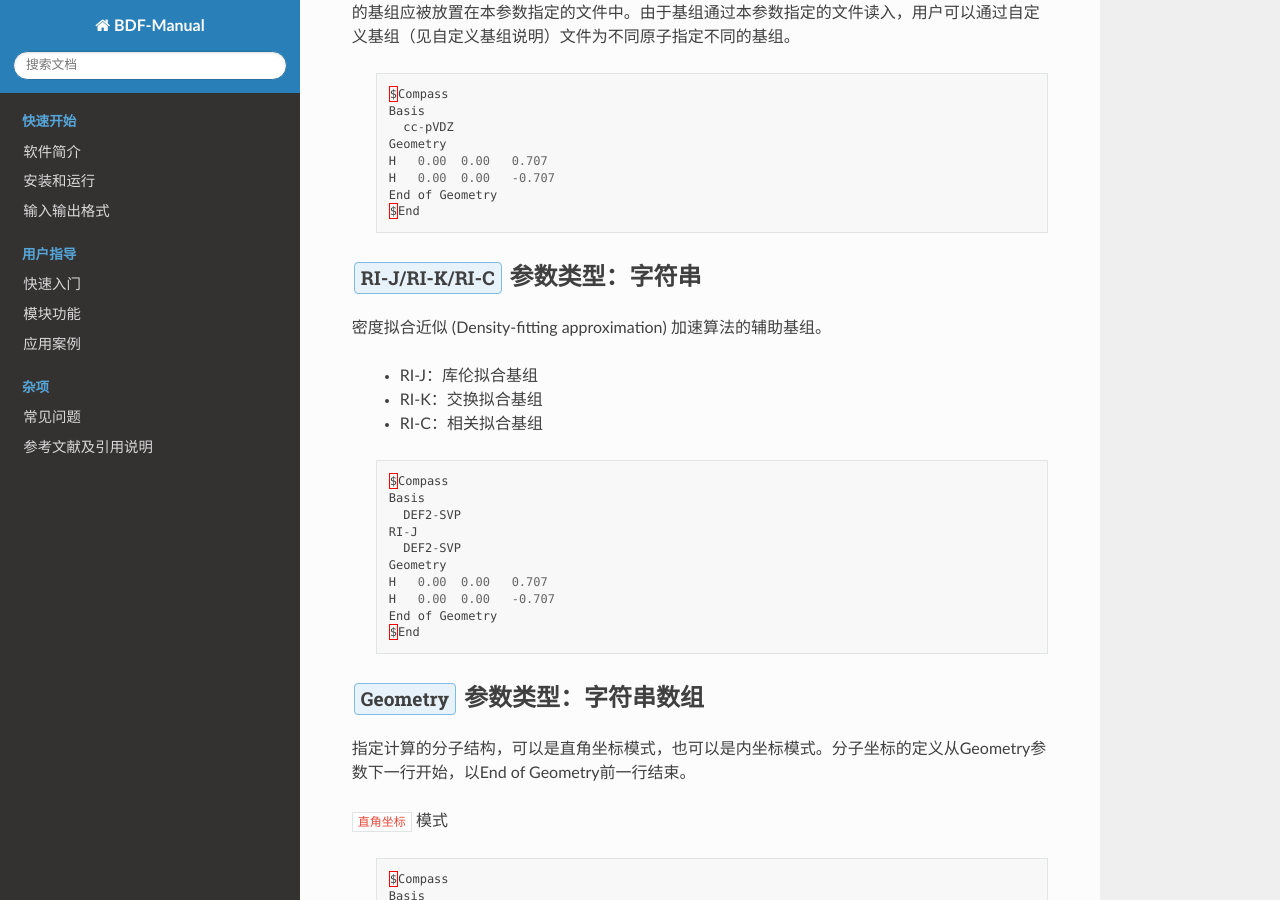
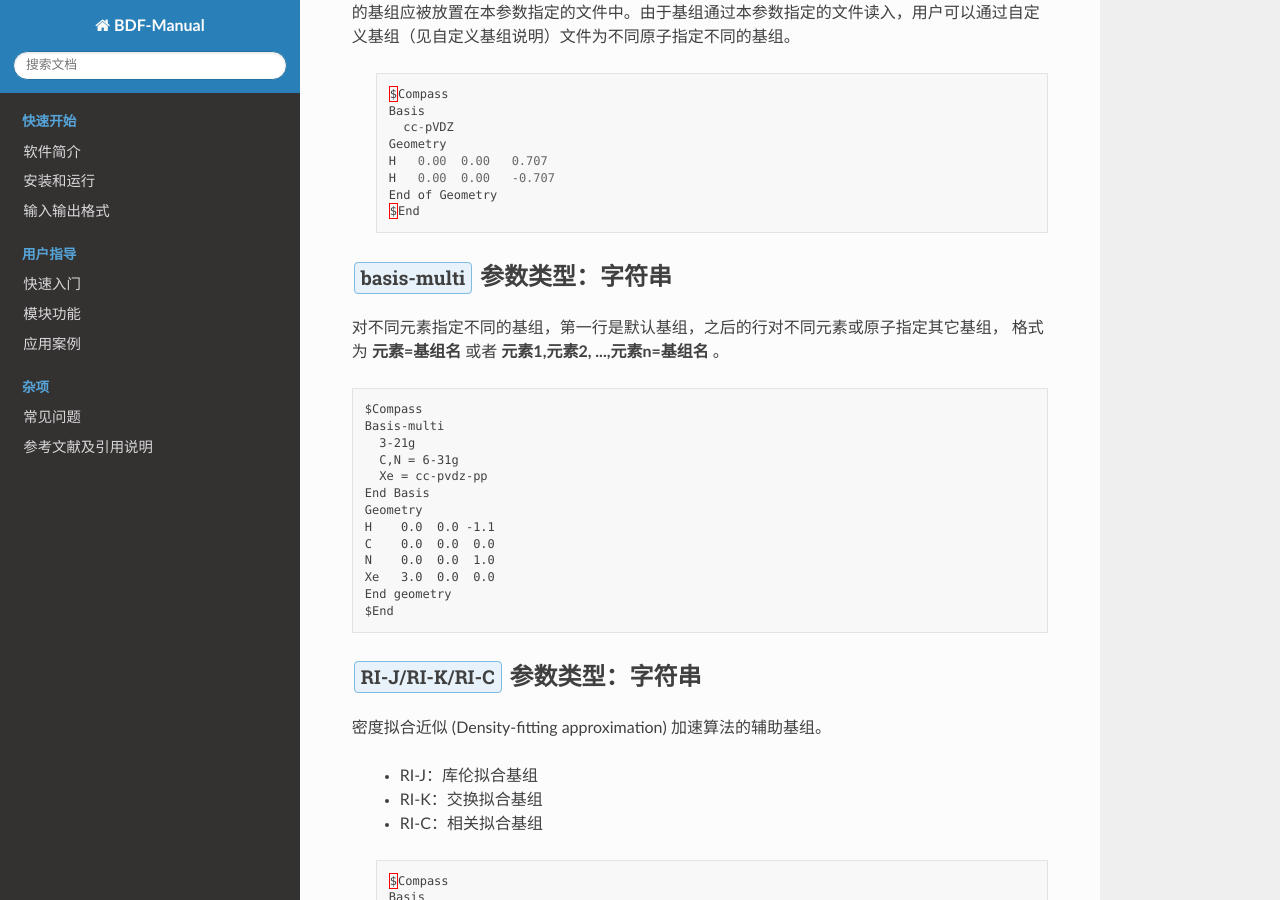
Before and after one commit to BDF-manual-maintenance/BDF-Manual, a Sphinx documentation site: the page built from source/module/compass.rst, in a window 1280 px wide and 900 px high, scrolled down 346 px. Built offline with Sphinx 7.4.7 and the Read the Docs theme 2.0.0, drawn with Linux system fonts in a browser that asks for light colours; pages that are not in the unit, such as notebooks, are missing from menus; some of the changed text lies outside the part shown.

Commit message:
增加混合基组输入关键词

```diff
--- a/source/module/compass.rst
+++ b/source/module/compass.rst
@@ -16,6 +16,27 @@ Compass模块主要完成计算任务的初始化工作，包括读入用户定
      H   0.00  0.00   -0.707
      End of Geometry
      $End
+
+:guilabel:`basis-multi` 参数类型：字符串
+----------------------------------------------
+对不同元素指定不同的基组，第一行是默认基组，之后的行对不同元素或原子指定其它基组，
+格式为 **元素=基组名** 或者 **元素1,元素2, ...,元素n=基组名** 。
+
+.. code-block::
+
+  $Compass
+  Basis-multi
+    3-21g
+    C,N = 6-31g
+    Xe = cc-pvdz-pp
+  End Basis
+  Geometry
+  H    0.0  0.0 -1.1
+  C    0.0  0.0  0.0
+  N    0.0  0.0  1.0
+  Xe   3.0  0.0  0.0
+  End geometry
+  $End
 
 :guilabel:`RI-J/RI-K/RI-C` 参数类型：字符串
 ---------------------------------------------
```
Also changed, not shown: other parts of source/module/compass.rst (+2 -6 lines).
